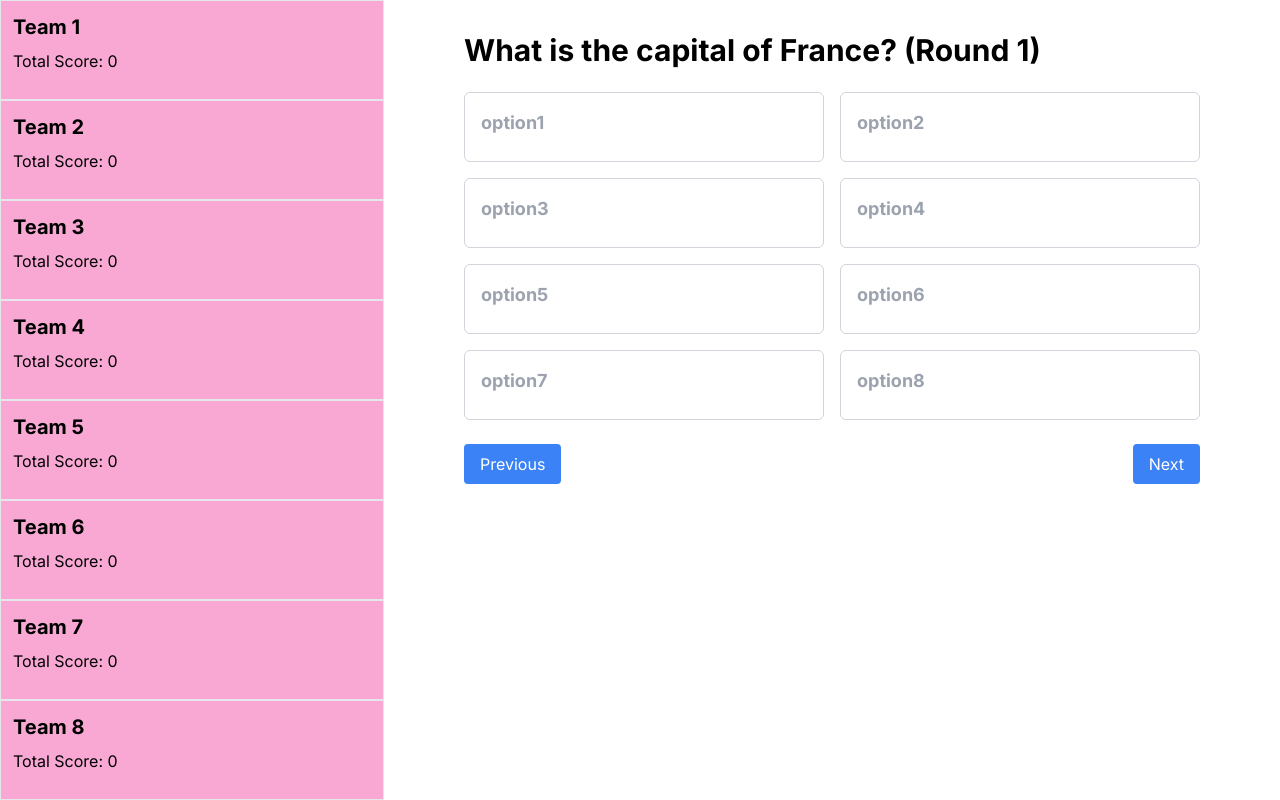
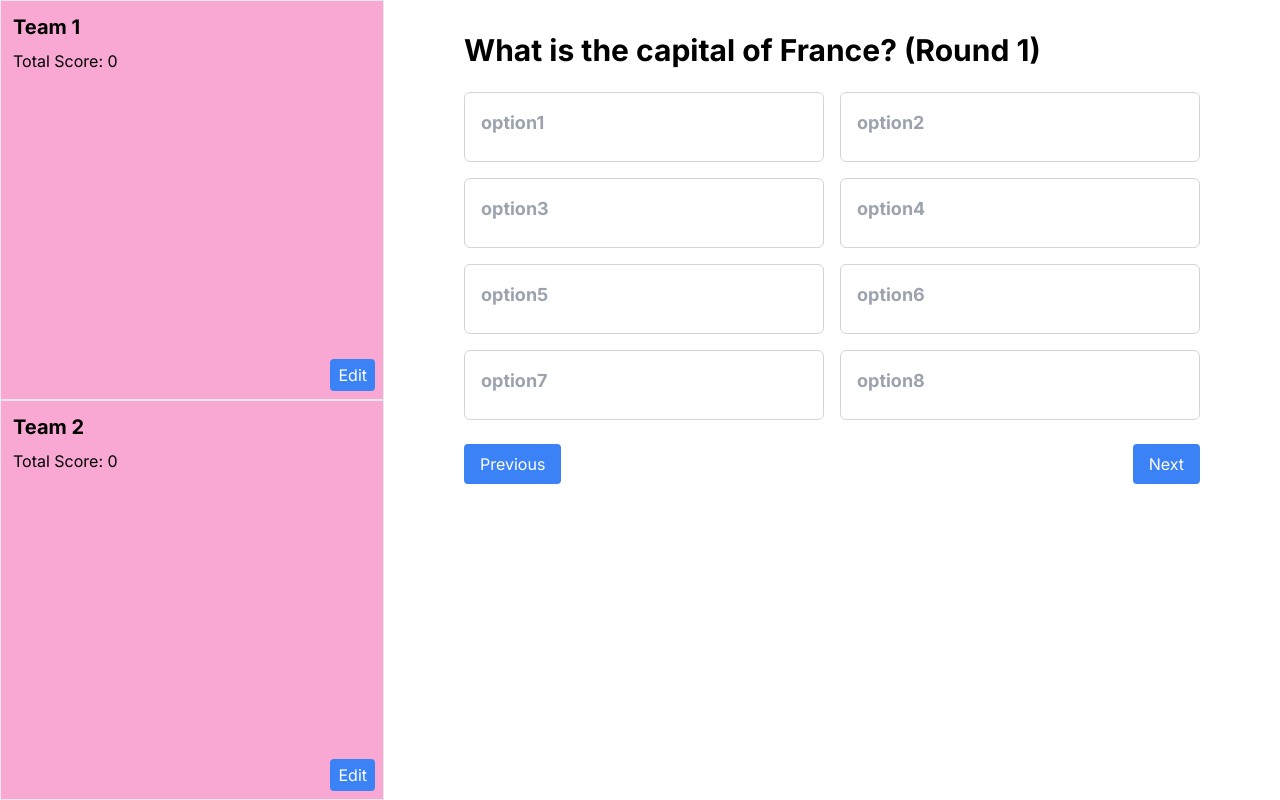
Before and after one commit to devayush204/dream-team, a Next.js app: page /questions in a window 1280 px wide. Built offline with nearby package versions, Linux system fonts and the light colour scheme.

Commit message:
changes done

```diff
--- a/components/QuestionCarousel.js
+++ b/components/QuestionCarousel.js
@@ -1,5 +1,5 @@
 "use client"
-import { QuestionData } from '@/data/Questions';
+import  QuestionData  from '@/data/Questions';
 import React, { useState } from 'react';
 import Sidebar from './Sidebar';
 import TextCard from './TextCard';
@@ -11,12 +11,6 @@ const QuestionCarousel = () => {
   const [teams, setTeams] = useState([
     { id: 1, name: 'Team 1', score: 0 },
     { id: 2, name: 'Team 2', score: 0 },
-    { id: 3, name: 'Team 3', score: 0 },
-    { id: 4, name: 'Team 4', score: 0 },
-    { id: 5, name: 'Team 5', score: 0 },
-    { id: 6, name: 'Team 6', score: 0 },
-    { id: 7, name: 'Team 7', score: 0 },
-    { id: 8, name: 'Team 8', score: 0 },
   ]);
   const [draggedCard, setDraggedCard] = useState(null);
   const [currentRound, setCurrentRound] = useState(1);
@@ -70,16 +64,17 @@ const QuestionCarousel = () => {
   };
 
   const eliminateTeams = () => {
-    const sortedTeams = [...teams].sort((a, b) => a.score - b.score);
-    const teamsToEliminate = sortedTeams.slice(0, 2);
-    setTeams((prevTeams) => prevTeams.filter((team) => !teamsToEliminate.includes(team)));
+    setTeams((prevTeams) => [
+      { ...prevTeams[0], name: `Team 1 (Round ${currentRound})`, score: 0 },
+      { ...prevTeams[1], name: `Team 2 (Round ${currentRound})`, score: 0 },
+    ]);
   };
 
   const currentQuestion = QuestionData[currentIndex];
 
   return (
     <div className="flex">
-      <Sidebar teams={teams} onDrop={handleCardDrop} />
+      <Sidebar teams={teams} onDrop={handleCardDrop} setTeams={setTeams} />
       <div className="w-[70vw] py-8 px-20">
         <h1 className="text-3xl font-bold mb-6">
           {currentQuestion.question} (Round {currentRound})
--- a/components/Sidebar.js
+++ b/components/Sidebar.js
@@ -1,18 +1,66 @@
-import React from 'react';
+"use client"
+import React, { useState } from 'react';
 
-const Sidebar = ({ teams, onDrop }) => {
+const Sidebar = ({ teams, onDrop, setTeams }) => {
+  const [editingTeamId, setEditingTeamId] = useState(null);
+  const [newTeamName, setNewTeamName] = useState('');
+
+  const handleEditClick = (teamId, teamName) => {
+    setEditingTeamId(teamId);
+    setNewTeamName(teamName);
+  };
+
+  const handleTeamNameChange = (event) => {
+    setNewTeamName(event.target.value);
+  };
+
+  const handleSaveTeamName = (teamId) => {
+    setTeams((prevTeams) =>
+      prevTeams.map((team) =>
+        team.id === teamId ? { ...team, name: newTeamName } : team
+      )
+    );
+    setEditingTeamId(null);
+    setNewTeamName('');
+  };
+
   return (
-    <div className='w-[30vw] bg-zinc-200'>
-      <div className='flex flex-col justify-center h-[100vh] bg-pink-300'>
+    <div className="w-[30vw] bg-zinc-200">
+      <div className="flex flex-col justify-center h-[100vh] bg-pink-300">
         {teams.map((team) => (
           <div
             key={team.id}
-            className='flex-1 p-3 border '
+            className="flex-1 p-3 border relative"
             onDragOver={(e) => e.preventDefault()}
             onDrop={() => onDrop(team.id)}
           >
-            <h2 className='text-xl font-bold mb-2'>{team.name}</h2>
+            {editingTeamId === team.id ? (
+              <input
+                type="text"
+                value={newTeamName}
+                onChange={handleTeamNameChange}
+                className="w-[50%] outline-none ps-5 py-2 rounded-xl "
+              />
+            ) : (
+              <h2 className="text-xl font-bold mb-2">{team.name}</h2>
+            )}
             <p>Total Score: {team.score}</p>
+            {editingTeamId !== team.id && (
+              <button
+                className="absolute bottom-2 right-2 bg-blue-500 text-white px-2 py-1 rounded"
+                onClick={() => handleEditClick(team.id, team.name)}
+              >
+                Edit
+              </button>
+            )}
+            {editingTeamId === team.id && (
+              <button
+                className="absolute bottom-2 right-2 bg-green-500 text-white px-2 py-1 rounded"
+                onClick={() => handleSaveTeamName(team.id)}
+              >
+                Save
+              </button>
+            )}
           </div>
         ))}
       </div>
--- a/data/Questions.js
+++ b/data/Questions.js
@@ -215,3 +215,5 @@ export const QuestionData = [
         option8: "Marie Curie",
     },
 ]
+
+export default QuestionData;
--- a/package.json
+++ b/package.json
@@ -10,7 +10,7 @@
   },
   "dependencies": {
     "clsx": "^2.1.1",
-    "framer-motion": "^11.1.8",
+    "framer-motion": "^11.1.9",
     "next": "14.2.3",
     "react": "^18",
     "react-dom": "^18",
```
Also changed, not shown: 1 other file (tests, documents, lock files or other folders).
